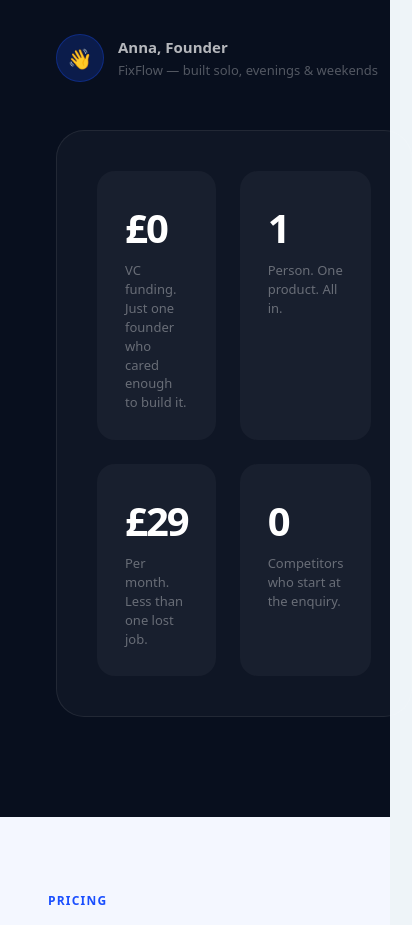
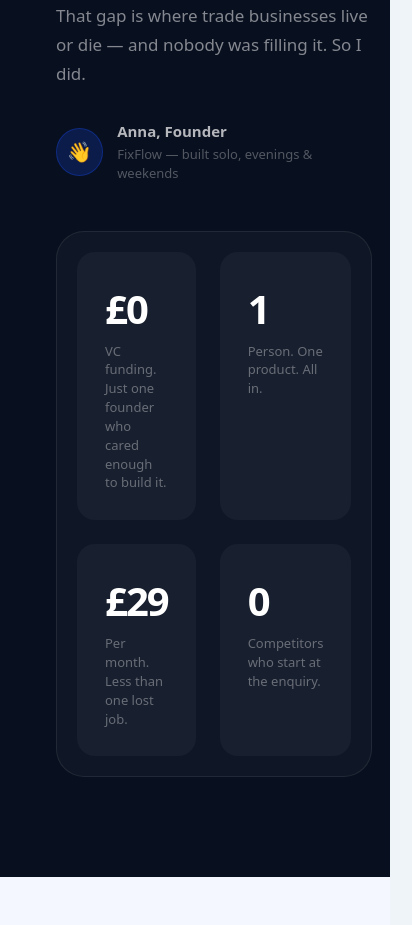
Before and after one commit to info284/fixflow, a Next.js app: page / in a window 390 px wide. Shown: the part 7569-8494 px from the top of the page, 412 px wide, since content can reach past the window. Built offline with nearby package versions, Linux system fonts and the light colour scheme.

Commit message:
Fix import paths

```diff
--- a/app/home.css
+++ b/app/home.css
@@ -447,15 +447,17 @@ width: 100%;
   .homeFAQGrid { grid-template-columns: 1fr; }
 }
 @media (max-width: 600px) {
+  .homeFounderRight {
+    padding: 20px;
+  }
+  .homeStatGrid {
+    grid-template-columns: 1fr 1fr;
+    width: 100%;
+  }
   .homeHero { padding: 72px 20px 0; }
   .homeSection { padding: 72px 20px; }
   .homeDarkGrid { grid-template-columns: 1fr; }
-  .homeStatGrid { grid-template-columns: 1fr; }
   .homeNavInner { padding: 0 20px; }
   .homeCTAActions { flex-direction: column; }
   .homePrimaryBtn, .homeGhostBtn { width: 100%; }
 }
-.homeStatGridMobile {
-  grid-template-columns: 1fr 1fr !important;
-  width: 100%;
-}
```
